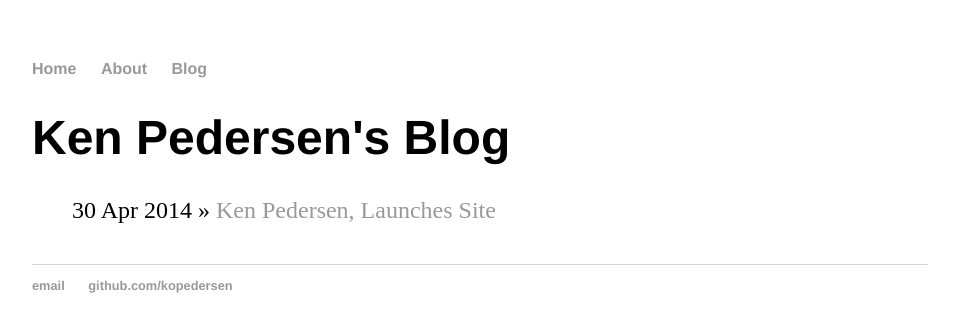
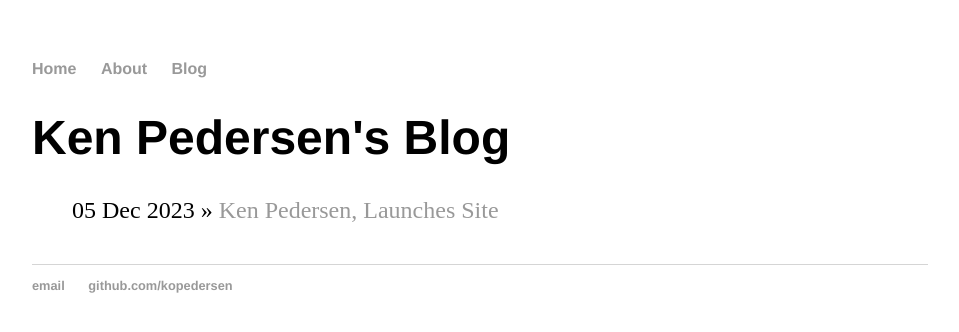
Before and after one commit to kopedersen/kopedersen.github.io, a Jekyll site: the page built from blog/index.html, in a window 1280 px wide. Shown: the top 332 px of the page, without its empty margins (160-1119 px from the left). Built offline with Jekyll 4.4.1, drawn with Linux system fonts in a browser that asks for light colours.

Commit message:
Update 2023-12-05-Ken-Pedersen-site-launched.md

```diff
--- a/_posts/2023-12-05-Ken-Pedersen-site-launched.md
+++ b/_posts/2023-12-05-Ken-Pedersen-site-launched.md
@@ -1,7 +1,7 @@
 ---
 layout: post
 title: "Ken Pedersen, Launches Site"
-date: 2014-04-30
+date: 2023-12-05
 ---
 
 Well. Finally got around to putting this old website together.
```
